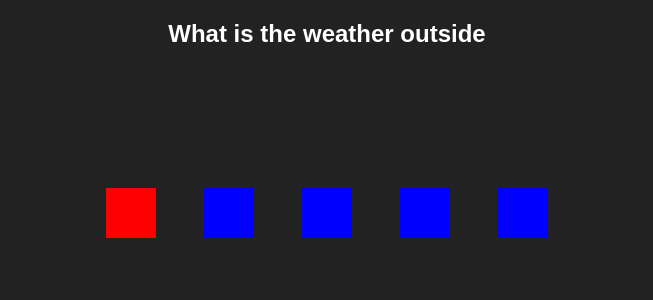
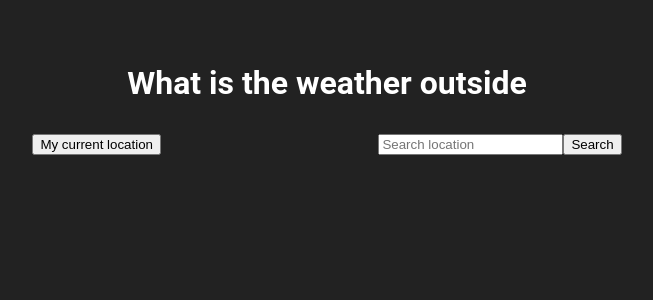
Before and after one commit to barbaraperic/take_home, a React (Create React App) app: page / in a window 1280 px wide. Shown: the top 300 px of the page, without its empty margins (313-966 px from the left). Built offline with nearby package versions, Linux system fonts and the light colour scheme.

Commit message:
WIP: form setup

```diff
--- a/public/index.html
+++ b/public/index.html
@@ -24,7 +24,7 @@
       work correctly both with client-side routing and a non-root public URL.
       Learn how to configure a non-root public URL by running `npm run build`.
     -->
-    <title>React App</title>
+    <title>Take Home Projects</title>
   </head>
   <body>
     <noscript>You need to enable JavaScript to run this app.</noscript>
--- a/src/components/App.js
+++ b/src/components/App.js
@@ -1,60 +1,56 @@
-import React, { useEffect } from 'react';
-//import Loader from "./Loader"
-import { TimelineMax, Bounce } from "gsap";
+import React, { useState } from 'react';
+import Form from "./Form"
+import sunIcon from "../icons/sun.svg"
 import "./styling.scss"
 
-//process.env.REACT_APP_API_KEY
+//
 
 const App = () => {
+  // const [ city, setCity ] = useState("")
+  // const [ temperature, setTemperature ] = useState("")
+  // const [ description, setDescription ] = useState("")
+  // const [ icon, setIcon ] = useState("")
 
+  const [ weatherData, setWeatherData ] = useState({})
 
-  useEffect(() => {
+ const handleClick = () => {
+   console.log("my current location")
+ }
 
-    let tl = new TimelineMax()
+ const handleSubmit = (e) => {
+  e.preventDefault()
+  const city = "Zagreb"
+  fetch(`http://api.openweathermap.org/data/2.5/weather?q=${city}&appid=${process.env.REACT_APP_API_KEY}&units=metric`)
+  .then(res => res.json())
+  .then(data => {
+    console.log(data)
+    setWeatherData(state => ({
+      ...state,
+      city: data.name,
+      temperature: data.main.temp,
+      description: data.weather[0].description,
+      icon: data.weather[0].icon,
+    }))
+  })
 
-    tl.staggerFrom(".ball", 1, {
-      y: -300,
-      ease: Bounce.easeOut
-    }, 0.05)
+}
 
-    tl.add('rotate')
-
-    tl.staggerFrom(".ball", 2, {
-      rotation: 90,
-      ease: Bounce.easeIn
-    }, 0.05, 'rotate')
-
-    tl.staggerFrom(".ball", 1, {
-      rotation: 180,
-      ease: Bounce.easeOut
-    }, 0.05, 'rotate += 1.75')
-
-
-
-    tl.from(".newBall", 2, {
-      rotation: 90,
-      ease: Bounce.easeIn
-    }, 'rotate')
-
-    tl.from(".newBall", 1, {
-      rotation: 180,
-      ease: Bounce.easeOut
-    }, 'rotate += 1.75')
-
-
-  }, []);
+console.log(weatherData)
+const { city, temperature, description, icon } = weatherData
+let iconurl = "http://openweathermap.org/img/w/" + icon + ".png";
 
   return (
-    <div >
-      <h2>What is the weather outside</h2>
-      {/* <img src={sunIcon} alt="sun" id="sunGlobe"/> */}
-      {/* <img src={grade} alt="grade" id="grade"/> */}
-      <div className="container">
-        <div className="newBall"></div>
-        <div className="ball"></div>
-        <div className="ball"></div>
-        <div className="ball"></div>
-        <div className="ball"></div>
+    <div className="layout-weather">
+      <h1>What is the weather outside</h1>
+      <div className="container-form">
+        <button onClick={handleClick}>My current location</button>
+        <Form handleSubmit={handleSubmit}/>
+      </div>
+      <div className="container-weather">
+        <h2>{city}</h2>
+        <p>{temperature}</p>
+        <p>{description}</p>
+        {icon && <img src={iconurl} alt="icon"/>}
       </div>
     </div>
   );
--- /dev/null
+++ b/src/components/Form.js
@@ -0,0 +1,18 @@
+import React, {useState} from 'react'
+
+const Form = ({ handleSubmit }) => {
+  const [ location, setLocation ] = useState("")
+
+  return (
+    <form onSubmit={handleSubmit}>
+        <input
+          onChange={(e) => setLocation(e.target.value)}
+          value={location}
+          placeholder="Search location"
+        />
+        <button type="submit">Search</button>
+    </form>
+  )
+}
+
+export default Form
--- a/src/components/styling.scss
+++ b/src/components/styling.scss
@@ -2,21 +2,43 @@ body{
   background:#222;
   box-sizing:border-box;
   color:#fff;
-  font-family: 'Cabin', sans-serif;
+  font-family: 'Roboto', sans-serif;
   font-size:16px;
   text-align:center;
 }
 
-.container{
-  padding-top: 6rem;
-  max-width: 720px;
+.layout-weather {
+  width: 80%;
   margin: 0 auto;
-  display: flex;
-  justify-content: center;
-  h1{
-    font-size:2.5em;
+  margin-top: 4rem;
+
+  h1 {
+    margin-bottom: 2rem;
+  }
+
+  .container-weather {
+    width: 60%;
+    margin: 0 auto;
+    margin-top: 7rem;
+  }
+
+  .container-form {
+    display: flex;
+    justify-content: space-evenly;
   }
 }
+
+
+// .container{
+//   padding-top: 6rem;
+//   max-width: 720px;
+//   margin: 0 auto;
+//   display: flex;
+//   justify-content: center;
+//   h1{
+//     font-size:2.5em;
+//   }
+// }
 
 .loader{
   margin: 0 0 2em;
@@ -28,24 +50,6 @@ body{
   display: inline-block;
   vertical-align: top;
 }
-
-.ball {
-  //border-radius: 50%;
-  margin: 24px;
-  width: 50px;
-  height: 50px;
-  background-color: blue;
-}
-.newBall {
-  //border-radius: 50%;
-  margin: 24px;
-  width: 50px;
-  height: 50px;
-  background-color: red;
-}
-
-
-
 
 #sunGlobe{
   transform-origin: 50% 50%;
@@ -63,10 +67,27 @@ body{
 }
 
 
-#grade {
-  animation: spin 20s linear infinite;
-  // color: yellow;
-  svg {
-    fill: yellow;
-  }
-}
+//ANIMATION
+
+// .ball {
+//   //border-radius: 50%;
+//   margin: 24px;
+//   width: 50px;
+//   height: 50px;
+//   background-color: blue;
+// }
+// .newBall {
+//   //border-radius: 50%;
+//   margin: 24px;
+//   width: 50px;
+//   height: 50px;
+//   background-color: red;
+// }
+
+// #grade {
+//   animation: spin 20s linear infinite;
+//   // color: yellow;
+//   svg {
+//     fill: yellow;
+//   }
+// }
```
Also changed, not shown: src/components/animation.js (+32 -6 lines).
